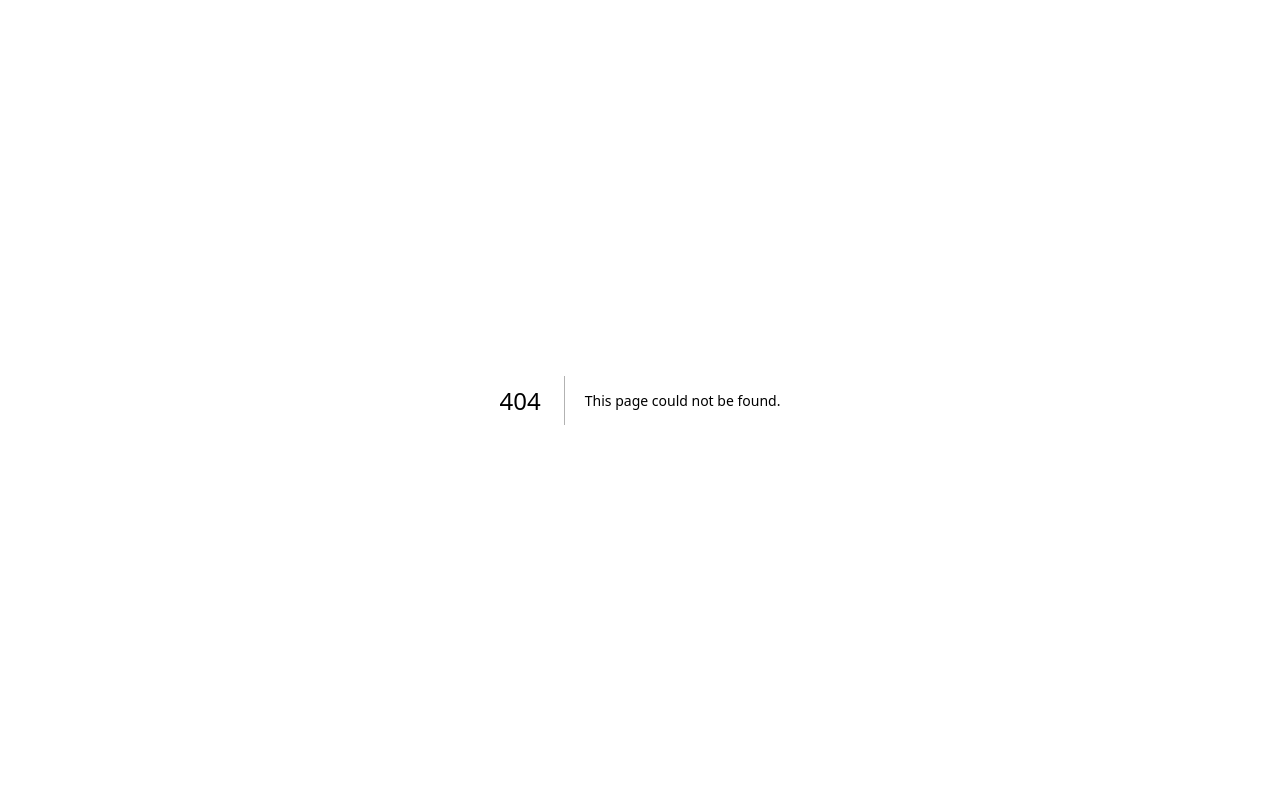
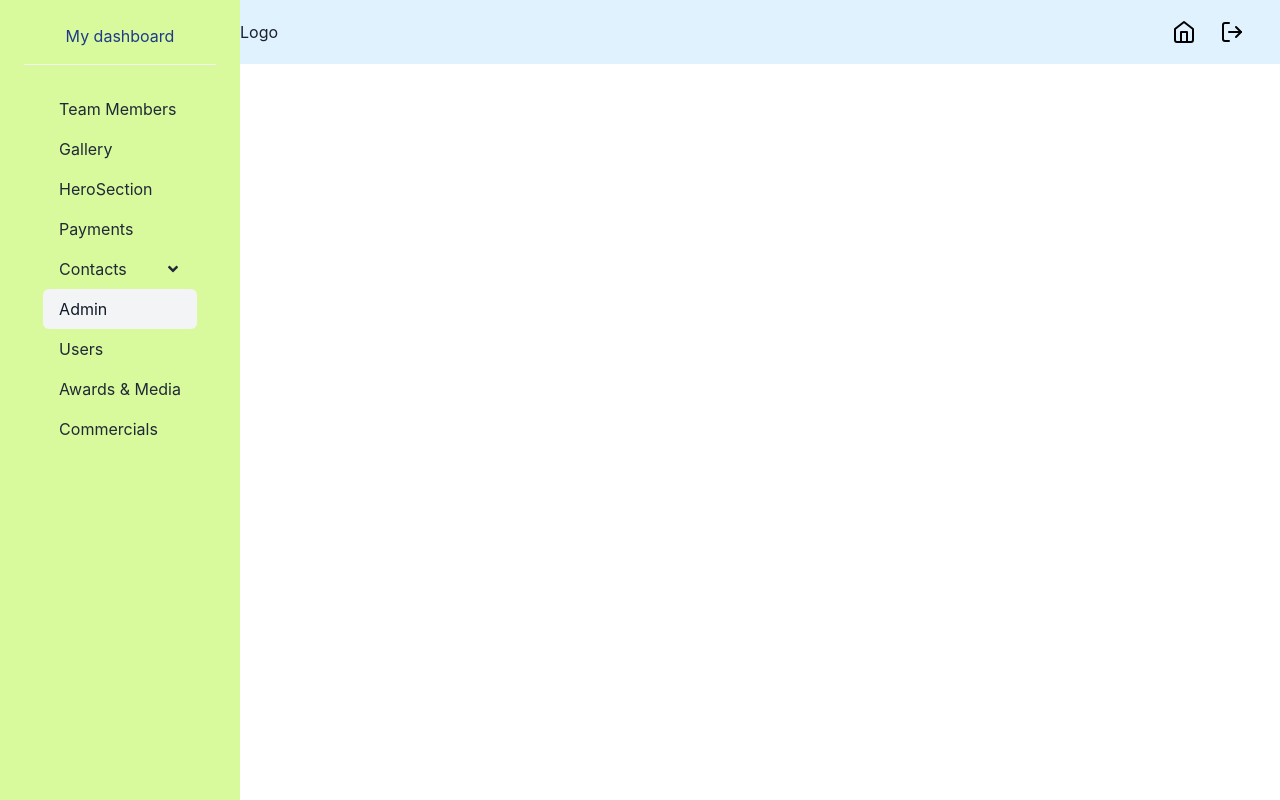
Before and after one commit to petalo08/admin-panel, a Next.js app: page /admin in a window 1280 px wide. Before the commit this address had no page. Built offline with nearby package versions, Linux system fonts and the light colour scheme.

Commit message:
added admin page

```diff
--- /dev/null
+++ b/src/components/pages/admin/AdminUsersTable.js
@@ -0,0 +1,11 @@
+import React from 'react'
+
+function AdminUsersTable() {
+  return (
+    <div>
+        <div></div>
+    </div>
+  )
+}
+
+export default AdminUsersTable
--- /dev/null
+++ b/src/pages/admin.js
@@ -0,0 +1,14 @@
+import React from 'react'
+import Layout from '../components/Layout'
+import AdminUsersTable from '../components/pages/admin/AdminUsersTable'
+
+function admin() {
+    return (
+        <Layout>
+            <div></div>
+            <AdminUsersTable />
+        </Layout>
+    )
+}
+
+export default admin
```
